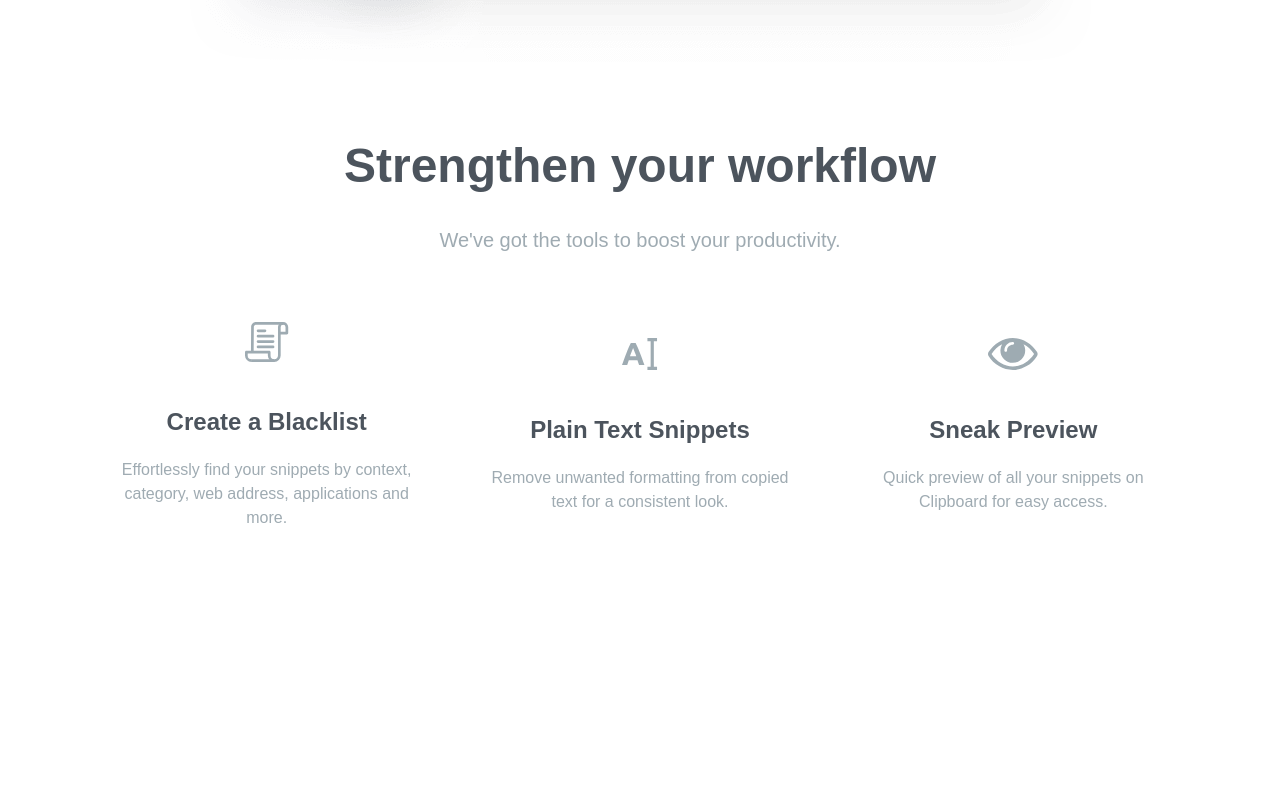
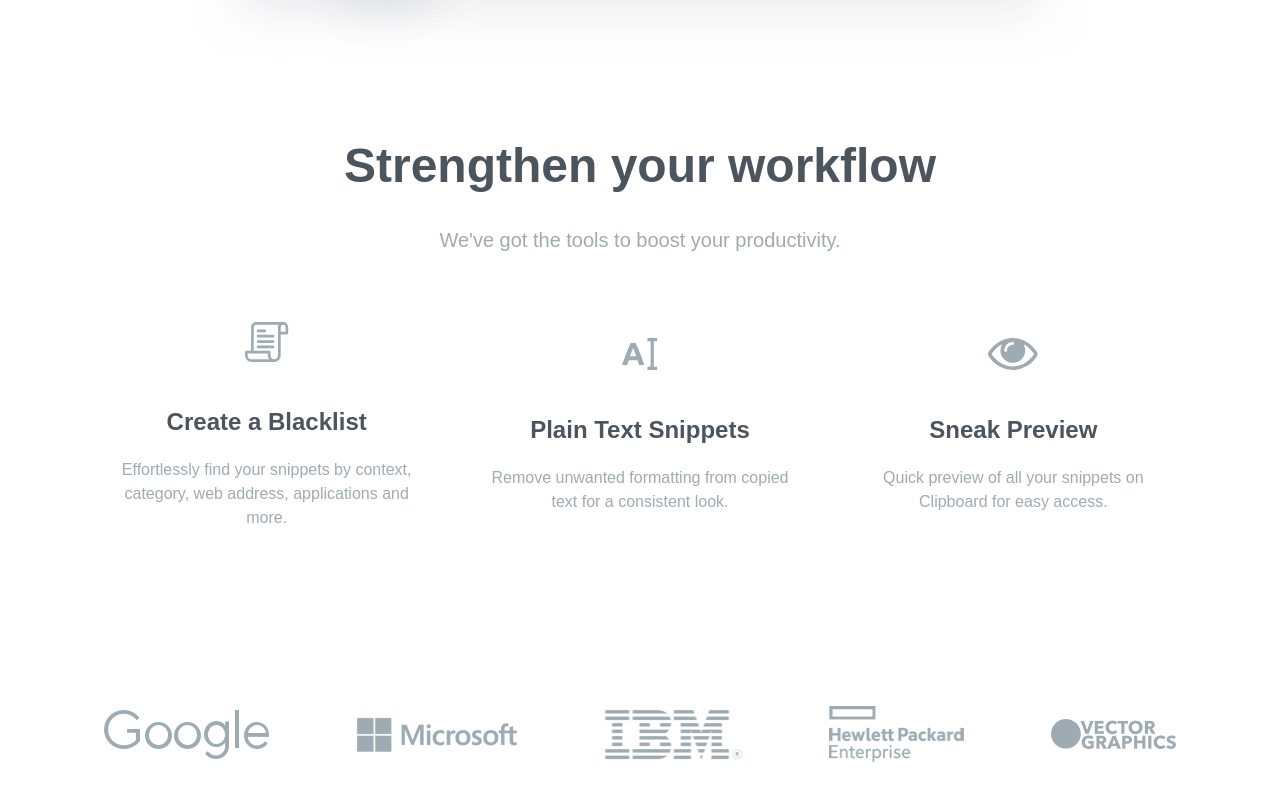
Before and after one commit to eddyK15501/clipboard-tailwind, a website: page index.html in a window 1280 px wide. Shown: the part 2562-3362 px from the top of the page. Before the commit the page ends 3172 px from the top, so only its background shows below. Drawn offline with Linux system fonts and the light colour scheme; a web font is replaced by a local one.

Commit message:
references section logos added; call-to-action section start

```diff
--- a/index.html
+++ b/index.html
@@ -140,5 +140,17 @@
         </div>
       </div>
     </section>
+    <section id="references">
+      <div
+        class="max-w-6xl flex flex-col items-center justify-between px-10 mx-auto space-y-16 my-44 md:flex-row md:space-y-0"
+      >
+        <img src="images/logo-google.png" alt="google-logo" />
+        <img src="images/logo-microsoft.png" alt="microsoft-logo" />
+        <img src="images/logo-ibm.png" alt="ibm-logo" />
+        <img src="images/logo-hp.png" alt="hewlett-packard-logo" />
+        <img src="images/logo-vector-graphics.png" alt="vector-graphics-logo" />
+      </div>
+    </section>
+    <footer></footer>
   </body>
 </html>
```
Also changed, not shown: css/style.css.
